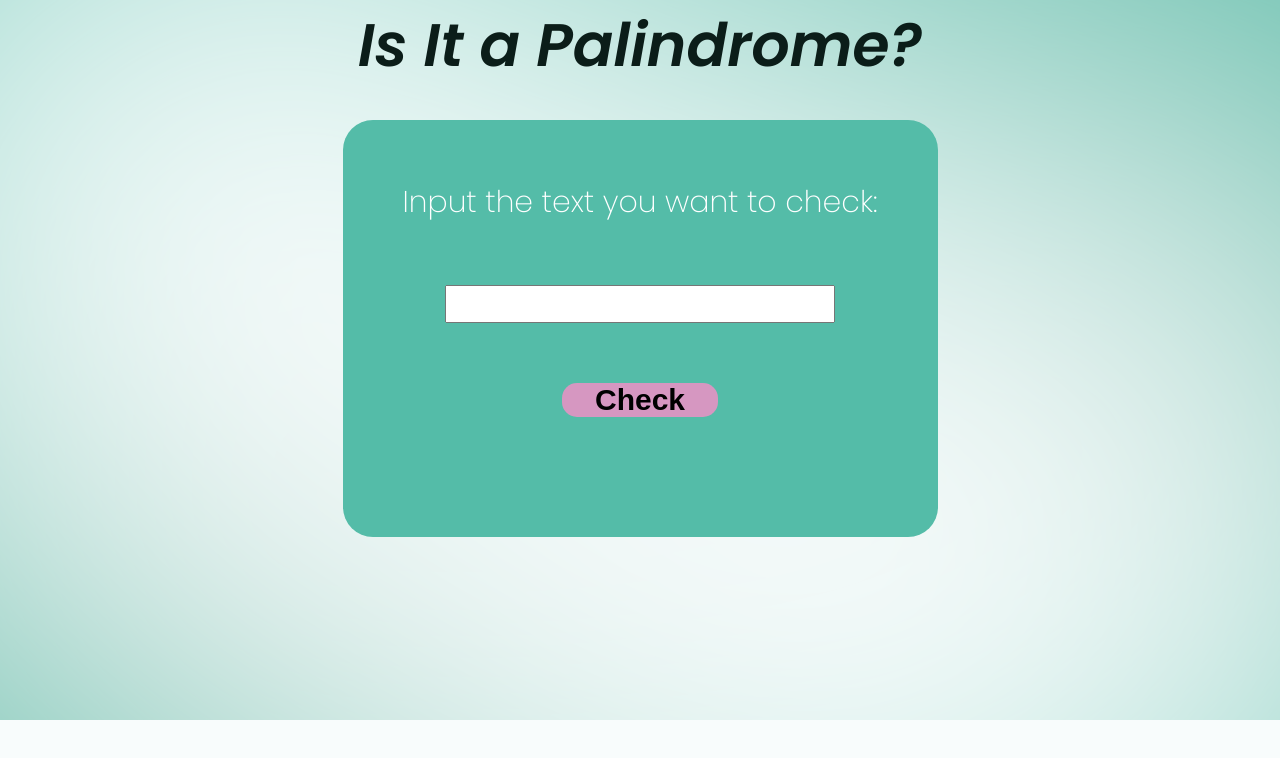
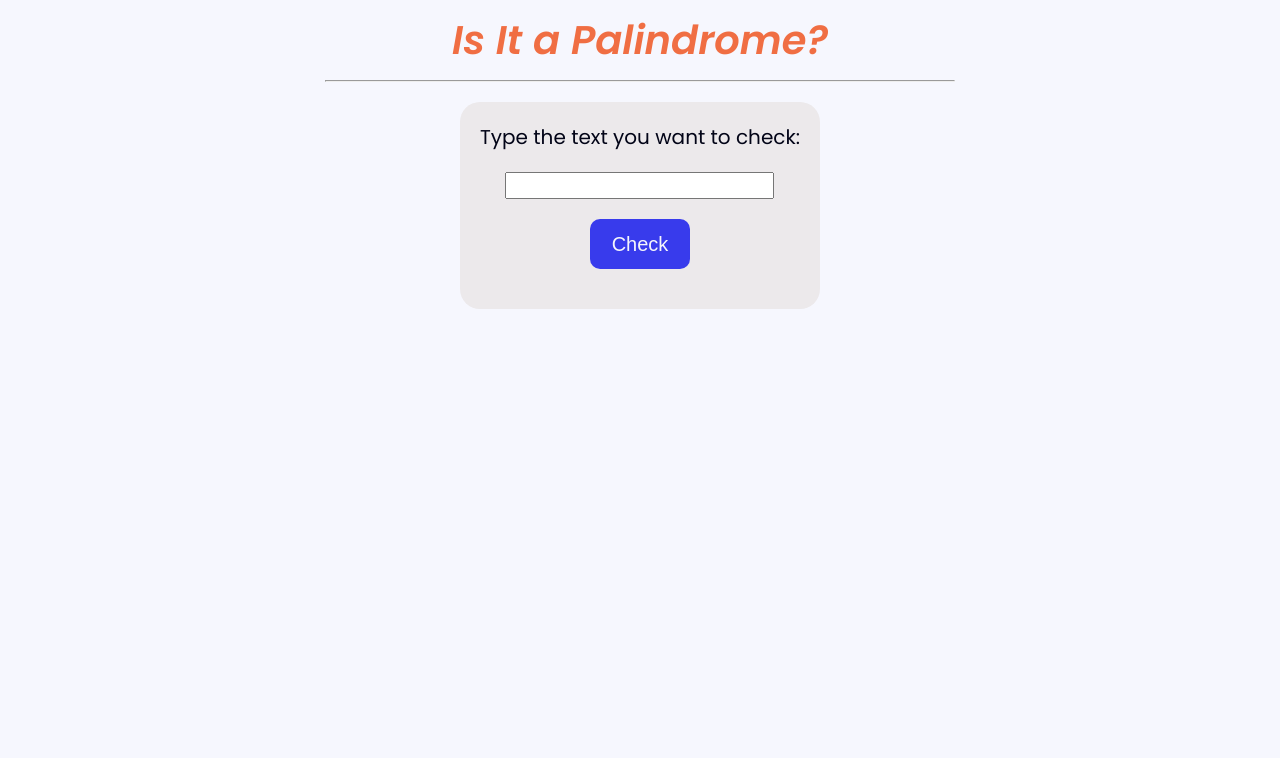
Before and after one commit to n-s-harvey/FreeCodeCamp, a plain HTML site: page 02.5_Beta_JavaScript_Algorithm_and_Data_Structures/palindrome-checker/index.html in a window 1280 px wide. Drawn offline with Linux system fonts and the light colour scheme.

Commit message:
Styling improved for palindrome-checker.

```diff
--- a/02.5_Beta_JavaScript_Algorithm_and_Data_Structures/palindrome-checker/index.html
+++ b/02.5_Beta_JavaScript_Algorithm_and_Data_Structures/palindrome-checker/index.html
@@ -6,14 +6,15 @@
   <link rel="stylesheet" href="styles.css">
   <link rel="preconnect" href="https://fonts.googleapis.com">
   <link rel="preconnect" href="https://fonts.gstatic.com" crossorigin>
-  <link href="https://fonts.googleapis.com/css2?family=Poppins:ital,wght@0,200;0,800;1,600&display=swap"
+  <link href="https://fonts.googleapis.com/css2?family=Poppins:ital,wght@0,400;0,800;1,600&display=swap"
     rel="stylesheet">
 </head>
 
 <body>
   <h1>Is It a Palindrome?</h1>
+  <hr />
   <article>
-    <p>Input the text you want to check: </p>
+    <p>Type the text you want to check: </p>
     <input type="text" id="text-input">
     <button type="button" id="check-btn" onclick="palindrome()">Check</button>
     <div id="result"></div>
--- a/02.5_Beta_JavaScript_Algorithm_and_Data_Structures/palindrome-checker/styles.scss
+++ b/02.5_Beta_JavaScript_Algorithm_and_Data_Structures/palindrome-checker/styles.scss
@@ -1,8 +1,16 @@
-$text: #0b1d19;
-$background: #f8fcfc;
-$primary: #54bca8;
-$secondary: #d697c1;
-$accent: #cc917e;
+// $text: #0b1d19;
+// $background: #f8fcfc;
+// $primary: #54bca8;
+// $secondary: #d697c1;
+// $accent: #cc917e;
+
+$text: #020417;
+$background: #f6f7fe;
+$primary: #2529ed;
+$secondary: #f589a6;
+$accent: #f06e43;
+
+$info-card: #ECE9EB;
 
 * {
   box-sizing: border-box;
@@ -16,51 +24,75 @@ html {
 
 body {
   background-color: $background;
-  background-image: url("blurry-gradient-haikei.svg");
+  // background-image: url("blurry-gradient-haikei.svg");
   background-repeat: no-repeat;
   background-size: 100%;
-  width: 100vw;
   display: flex;
   color: $text;
-  font-size: 3rem;
+  font-size: 2rem;
   display: flex;
   flex-direction: column;
   align-content: center;
   font-family: 'Poppins', sans-serif;
+  padding: 1rem;
 }
 
 h1 {
   text-align: center;
   font-style: italic;
+  color: $accent;
 }
 
+hr {
+  margin: 1rem auto 1rem;
+  width: 50%;
+}
+
+// TODO add transition when height changes?
 article {
-  background-color: $primary;
-  margin: 3rem auto;
+  background-color: $info-card;
+  margin: 1rem auto;
   display: flex;
   flex-direction: column;
   align-items: center;
-  padding: 2em;
-  gap: 2em;
-  color: white;
+  padding: 1em;
+  gap: 1em;
+  color: $text;
   border-radius: 1em;
+  // border: 0.1em solid $secondary;
+  text-align: center;
 
   p {
-    font-weight: 200;
-
+    // font-weight: 200;
   }
 
   button {
     border: none;
-    width: 33%;
+    color: $background;
+    // width: 33%;
+    width: 5em;
+    height: 2.5em;
     font-size: inherit;
-    background-color: $secondary;
+    background-color: $primary;
     border-radius: 0.5em;
-    font-weight: 800;
+    // font-weight: 800;
+    opacity: 90%;
+    transition: background-color 400ms;
+  }
+
+  button:hover {
+    cursor: pointer;
+    background-color: $accent;
   }
 
   input {
     font-size: inherit;
   }
 
+  #result {
+    .input {
+      color: $accent;
+    }
+  }
+
 }
```
Also changed, not shown: 02.5_Beta_JavaScript_Algorithm_and_Data_Structures/palindrome-checker/styles.css, 1 other file.
